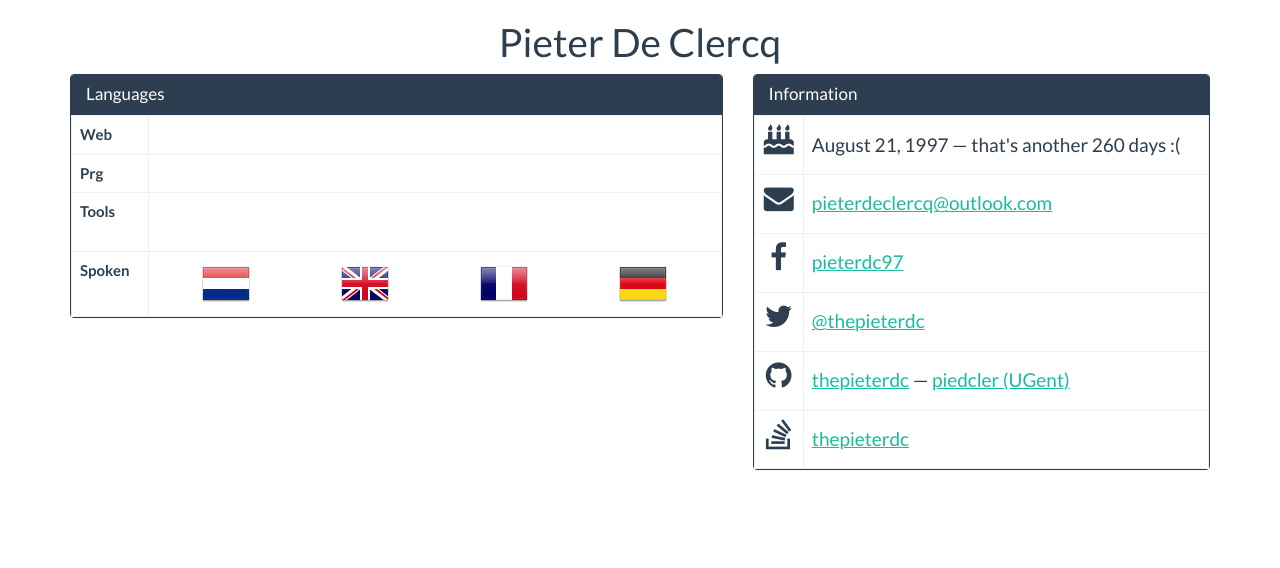
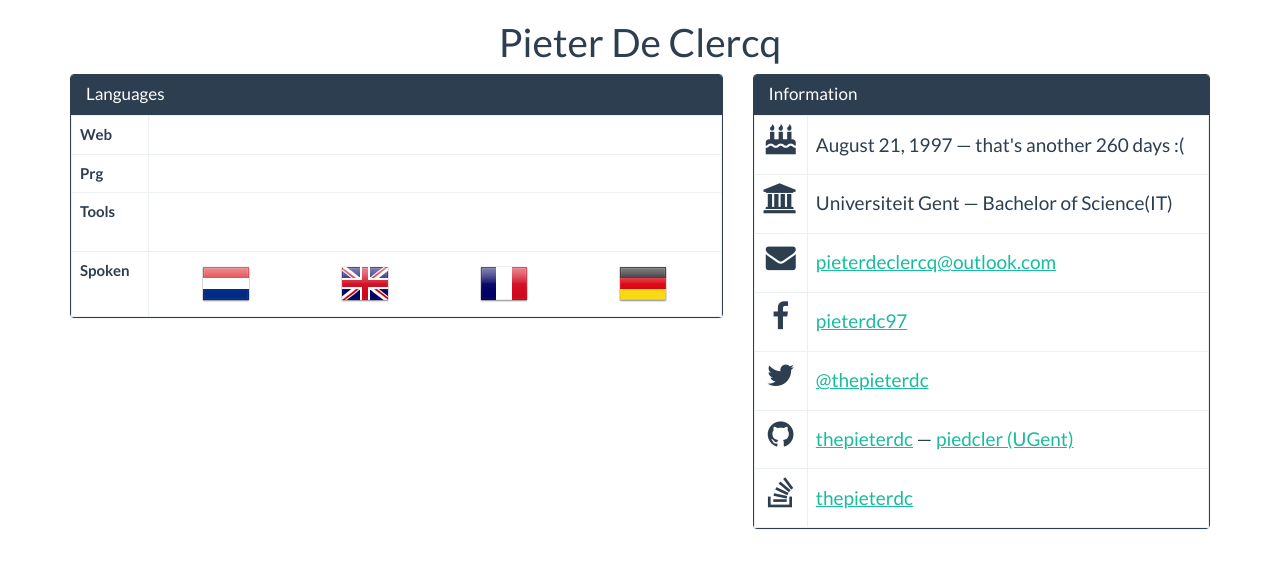
Before and after one commit to thepieterdc/thepieterdc.github.io, a PHP site: page / in a window 1280 px wide. Shown: the top 568 px of the page. Run offline with PHP 8.4, Linux system fonts and the light colour scheme; some libraries are stand-ins or nearby versions.

Commit message:
Added UGent; doing TODO list someday..

```diff
--- a/index.php
+++ b/index.php
@@ -1,6 +1,6 @@
 <?php
 $start = microtime(true);
-$theme = (date("H") < 6 || date("H") >= 23) ? "darkly":"flatly";
+$theme = (date("H") < 6 || date("H") >= 22) ? "darkly":"flatly";
 $iconColor = ($theme == "darkly") ? "#ffffff":"#2c3e50";
 
 function days_till_birthday() {
@@ -112,7 +112,11 @@ function days_till_birthday() {
             <tbody>
               <tr>
                 <th style="text-align:center"><i class="fa fa-2x fa-birthday-cake"></i></th>
-                <td><h4>August 21, 1997 &mdash;	 that's another <?=days_till_birthday()?> days :(</h4></a></td>
+                <td><h4>August 21, 1997 &mdash;	that's another <?=days_till_birthday()?> days :(</h4></a></td>
+              </tr>
+              <tr>
+                <th style="text-align:center"><i class="fa fa-2x fa-university"></i></th>
+                <td><h4>Universiteit Gent &mdash; Bachelor of Science(IT)</h4></td>
               </tr>
               <tr>
                 <th style="text-align:center"><i class="fa fa-2x fa-envelope"></i></th>
@@ -134,7 +138,6 @@ function days_till_birthday() {
                 <th style="text-align:center"><i class="fa fa-2x fa-stack-overflow"></i></th>
                 <td><h4><a href="http://stackoverflow.com/users/3499277/thepieterdc">thepieterdc</a></h4></td>
               </tr>
-              <tr>
             </tbody>
           </table>
         </div>
```
Also changed, not shown: assets/img/flags/be.png (deleted).
